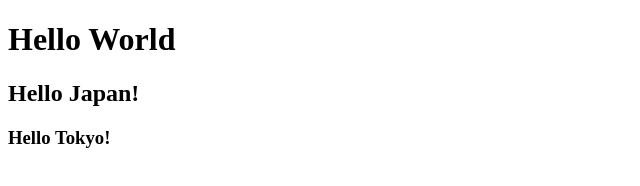
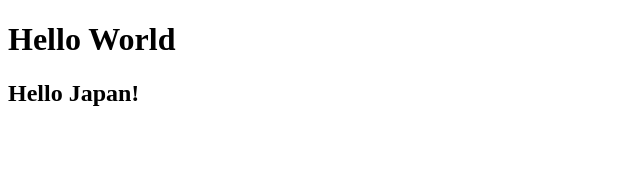
Before and after one commit to Serak1216/sample_git, a plain HTML site: page index.html in a window 1280 px wide. Shown: the whole page, without its empty margins (0-640 px from the left). Drawn offline with Linux system fonts and the light colour scheme.

Commit message:
Revert "3"
This reverts commit 3accc5b1ae58db6d269ff6b80dbabc8bed469e92.

```diff
--- a/index.html
+++ b/index.html
@@ -9,6 +9,5 @@
 <body>
     <h1>Hello World</h1>
     <h2>Hello Japan!</h2>
-    <h3>Hello Tokyo!</h3>
 </body>
 </html>
```
